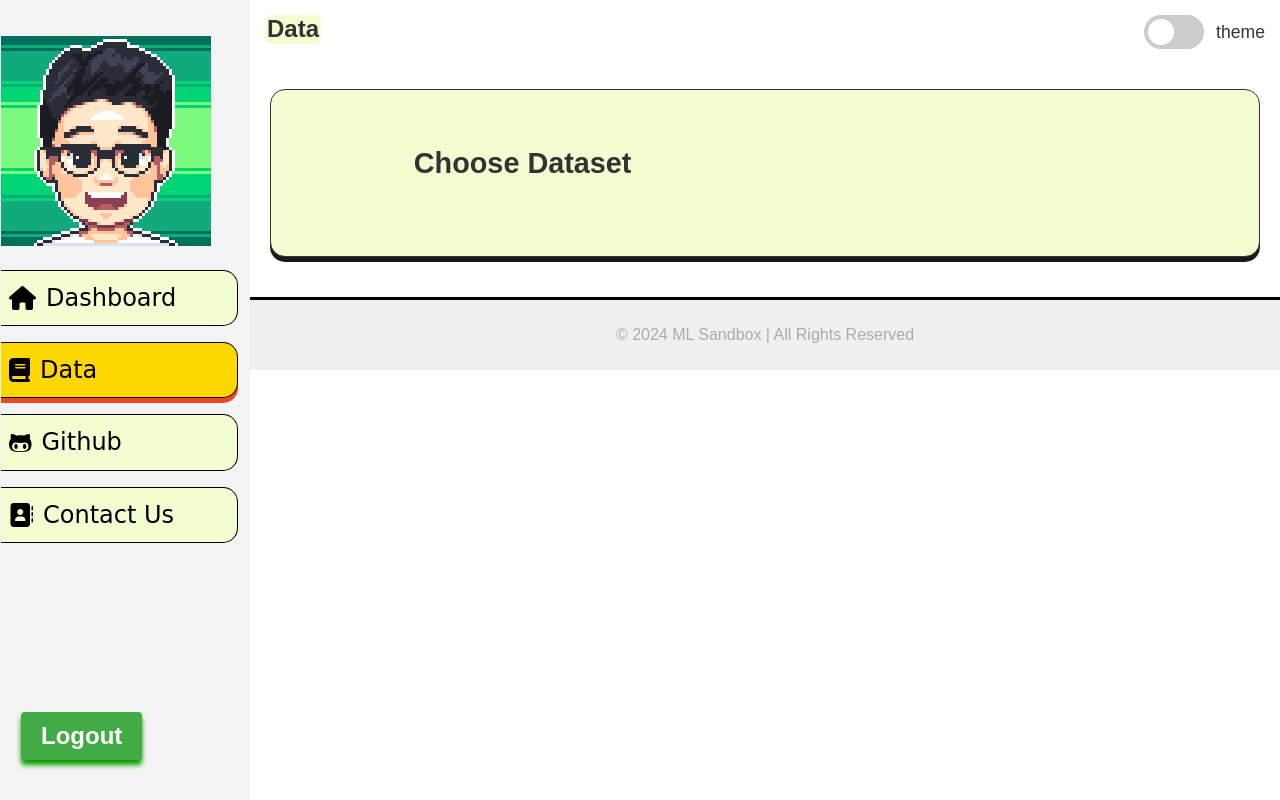
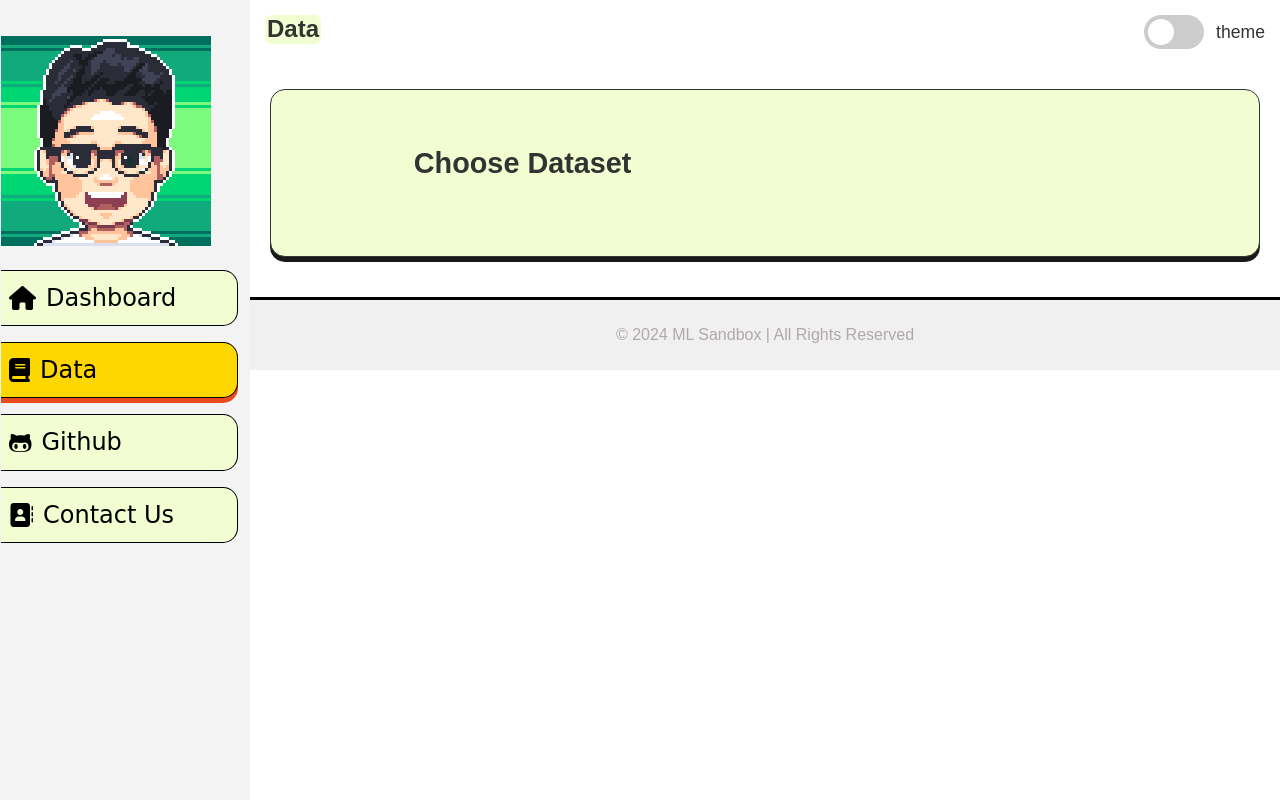
Before and after one commit to Hritikraj8804/ML-Sandbox, a Flask app: page /data in a window 1280 px wide. Run offline with Flask 3, Linux system fonts and the light colour scheme.

Commit message:
logout commented

```diff
--- a/frontend/templates/contact_us.html
+++ b/frontend/templates/contact_us.html
@@ -44,9 +44,9 @@
                         </div>
                     </a>
                 </div>
-                <div class="lgt">
+                <!-- <div class="lgt">
                     <button type="button" class="logout-btn"> Logout</button>
-                </div>
+                </div> -->
             </aside>
         </div>
 
--- a/frontend/templates/data.html
+++ b/frontend/templates/data.html
@@ -44,9 +44,9 @@
                         </div>
                     </a>
                 </div>
-                <div class="lgt">
+                <!-- <div class="lgt">
                     <button type="button" class="logout-btn"> Logout</button>
-                </div>
+                </div> -->
             </aside>
         </div>
 
```
